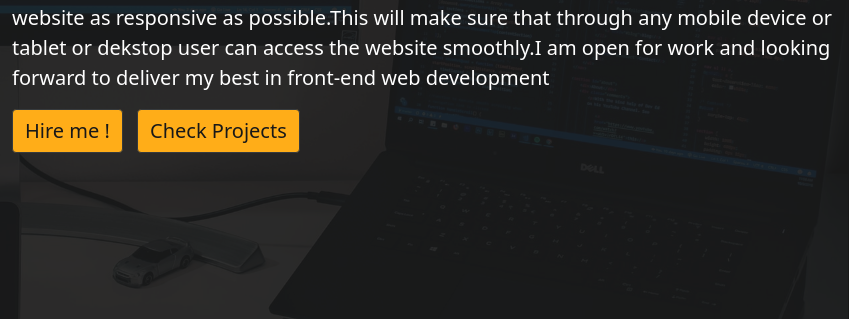
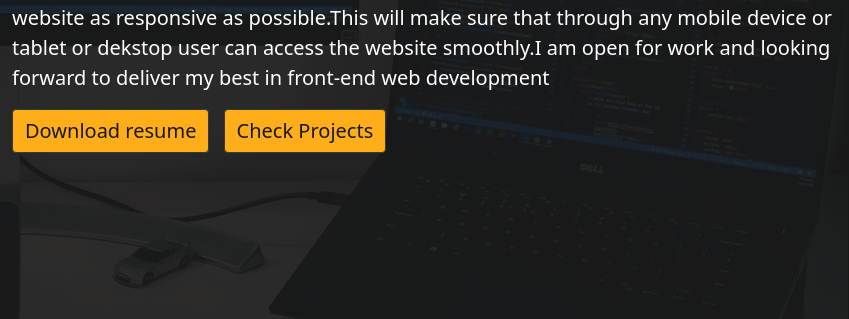
Before and after one commit to Rushikesh-Mehtre/portfolio, a plain HTML site: page index.html in a window 1280 px wide. Shown: the part 363-682 px from the top of the page, 431-1280 px from the left. Drawn offline with nearby package versions, Linux system fonts and the light colour scheme.

Commit message:
Update index.html

```diff
--- a/index.html
+++ b/index.html
@@ -166,11 +166,8 @@
               front-end web development
             </p>
             <p class="card-text">
-              <a
-                class="btn btn-dark hire"
-                href="https://www.linkedin.com/in/rushikesh-mehtre-122a81217/"
-                role="button"
-                >Hire me !
+             <a class="btn btn-dark hire" href="resume.html" role="button "
+                >Download resume
               </a>
               <a class="btn btn-dark hire" href="Projects.html" role="button"
                 >Check Projects
```
